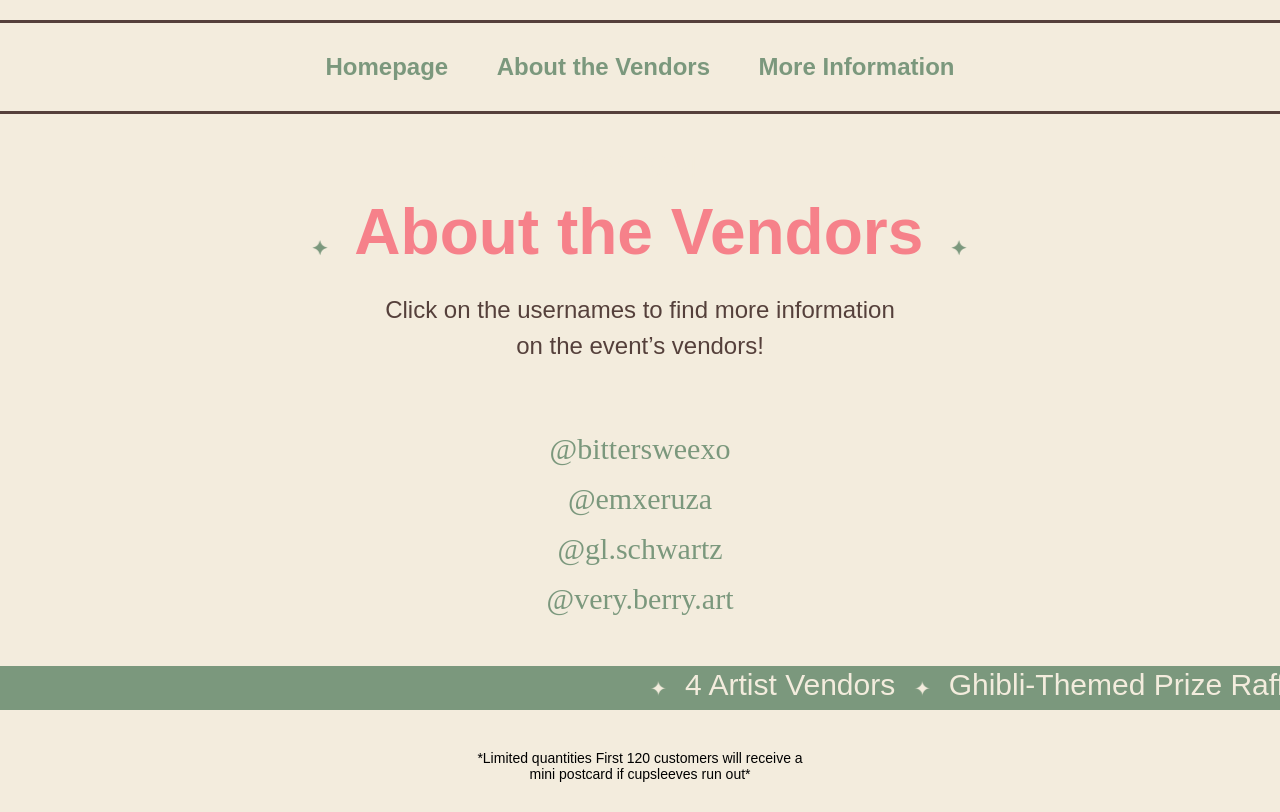
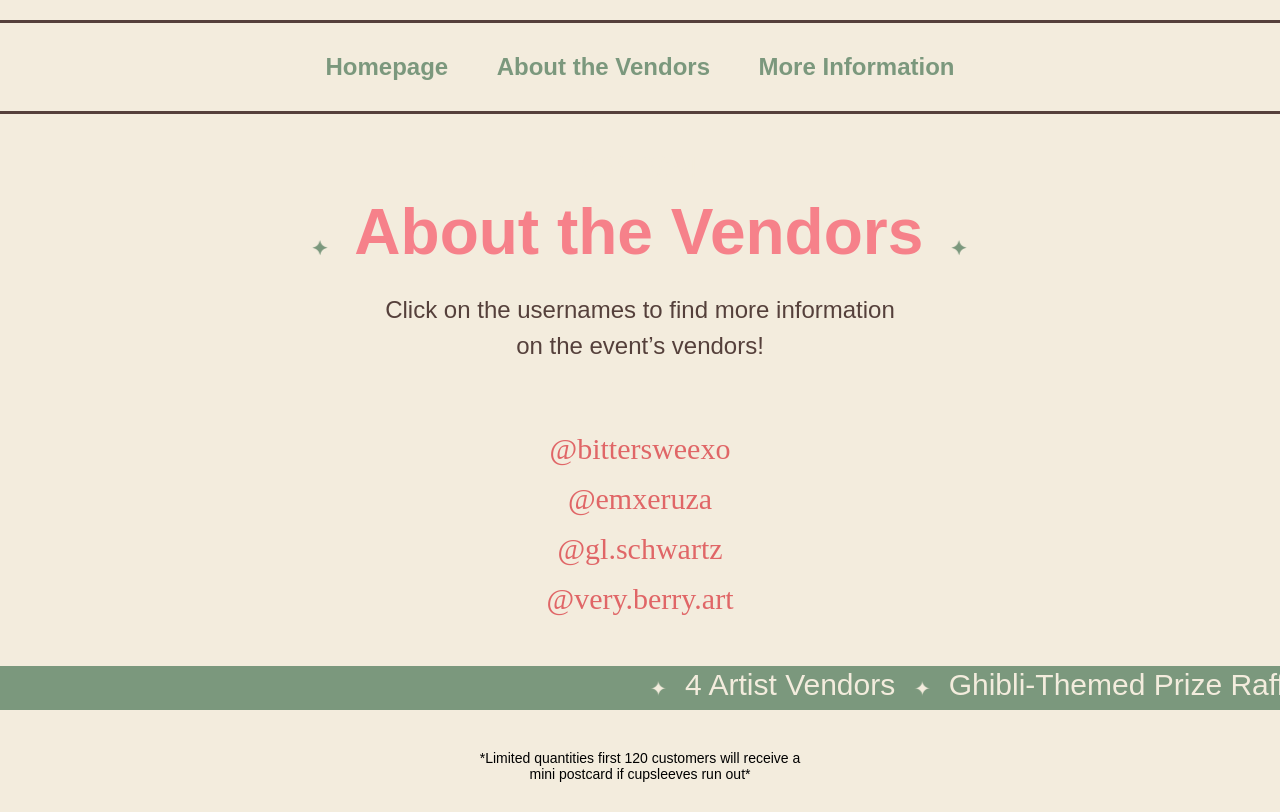
Before and after one commit to bitterx/imw-2024, a plain HTML site: page projects/project-two-copy/about-the-vendors.html in a window 1280 px wide. Drawn offline with Linux system fonts and the light colour scheme; a web font is replaced by a local one.

Commit message:
changed users colours

```diff
--- a/projects/project-two-copy/about-the-vendor.css
+++ b/projects/project-two-copy/about-the-vendor.css
@@ -188,6 +188,12 @@ ul {
 a {
     color: #55403B;
     text-decoration: none;
+
+    &:hover {
+        animation-duration: 0.5s;
+        color: #E06667;
+
+    }
 
 
 
--- a/projects/project-two-copy/about-the-vendors.html
+++ b/projects/project-two-copy/about-the-vendors.html
@@ -58,10 +58,10 @@
             <div class="place-description">
 
 
-                <h3 class="biggerUsers"> <a href="bitter.html">@bittersweexo</a> </h3>
-                <h3 class="biggerUsers"> <a href="geann.html">@emxeruza </a> </h3>
-                <h3 class="biggerUsers"> <a href="gab.html">@gl.schwartz </a> </h3>
-                <h3 class="biggerUsers"> <a href="berry.html"> @very.berry.art</a>
+                <h3 class="biggerUsers"> <a style="color:#E06667;" href="bitter.html">@bittersweexo</a> </h3>
+                <h3 class="biggerUsers"> <a style="color:#E06667;" href="geann.html">@emxeruza </a> </h3>
+                <h3 class="biggerUsers"> <a style="color:#E06667;" href="gab.html">@gl.schwartz </a> </h3>
+                <h3 class="biggerUsers"> <a style="color:#E06667;" href="berry.html"> @very.berry.art</a>
                 </h3>
             </div>
 
@@ -90,7 +90,7 @@
 
         <section class="footer preahvihearReg">
 
-            <p>*Limited quantities First 120 customers will receive a <br> mini postcard if cupsleeves run out* </p>
+            <p>*Limited quantities first 120 customers will receive a <br> mini postcard if cupsleeves run out* </p>
 
         </section>
 
```
Also changed, not shown: projects/project-two-copy/index.html (+1 -1 lines).
